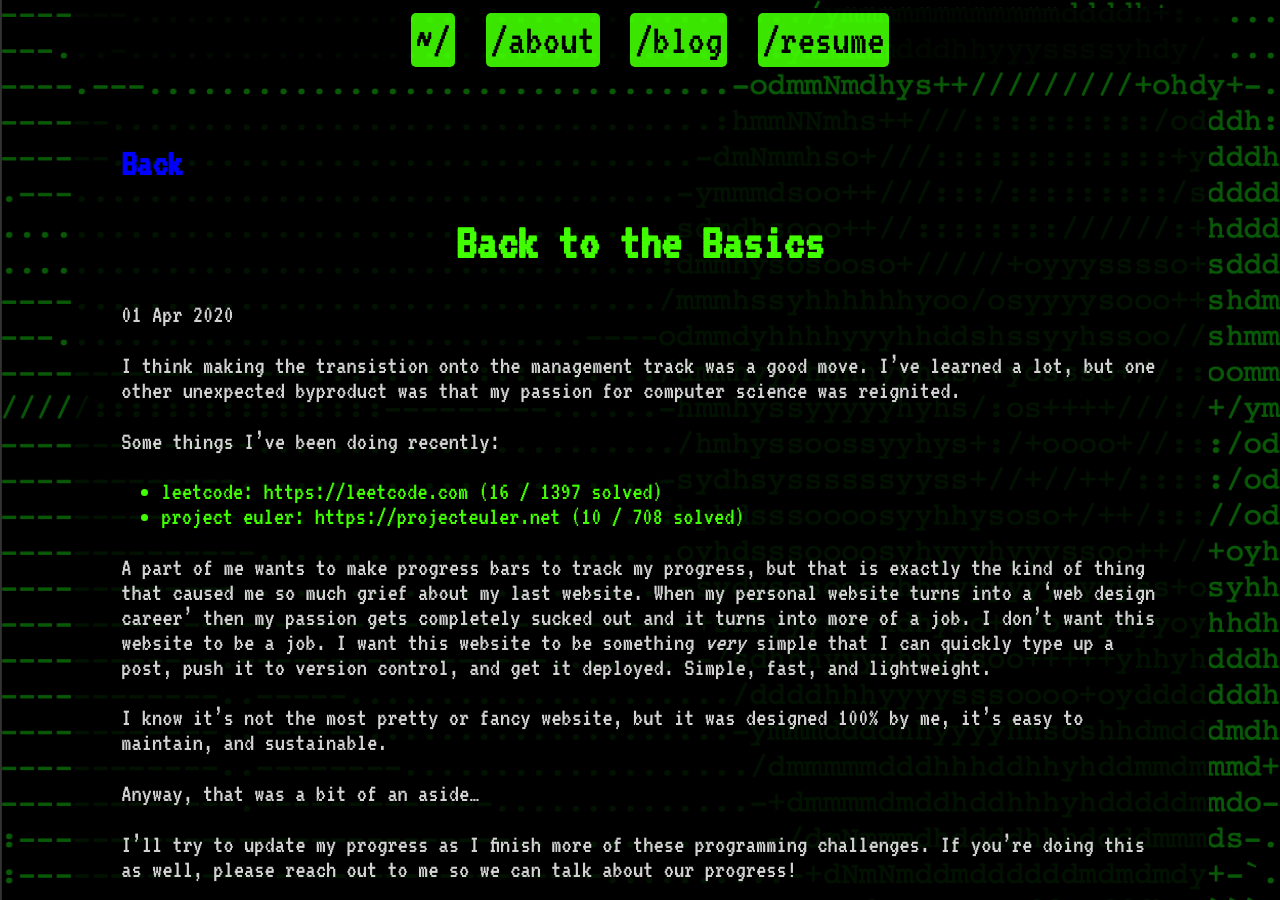
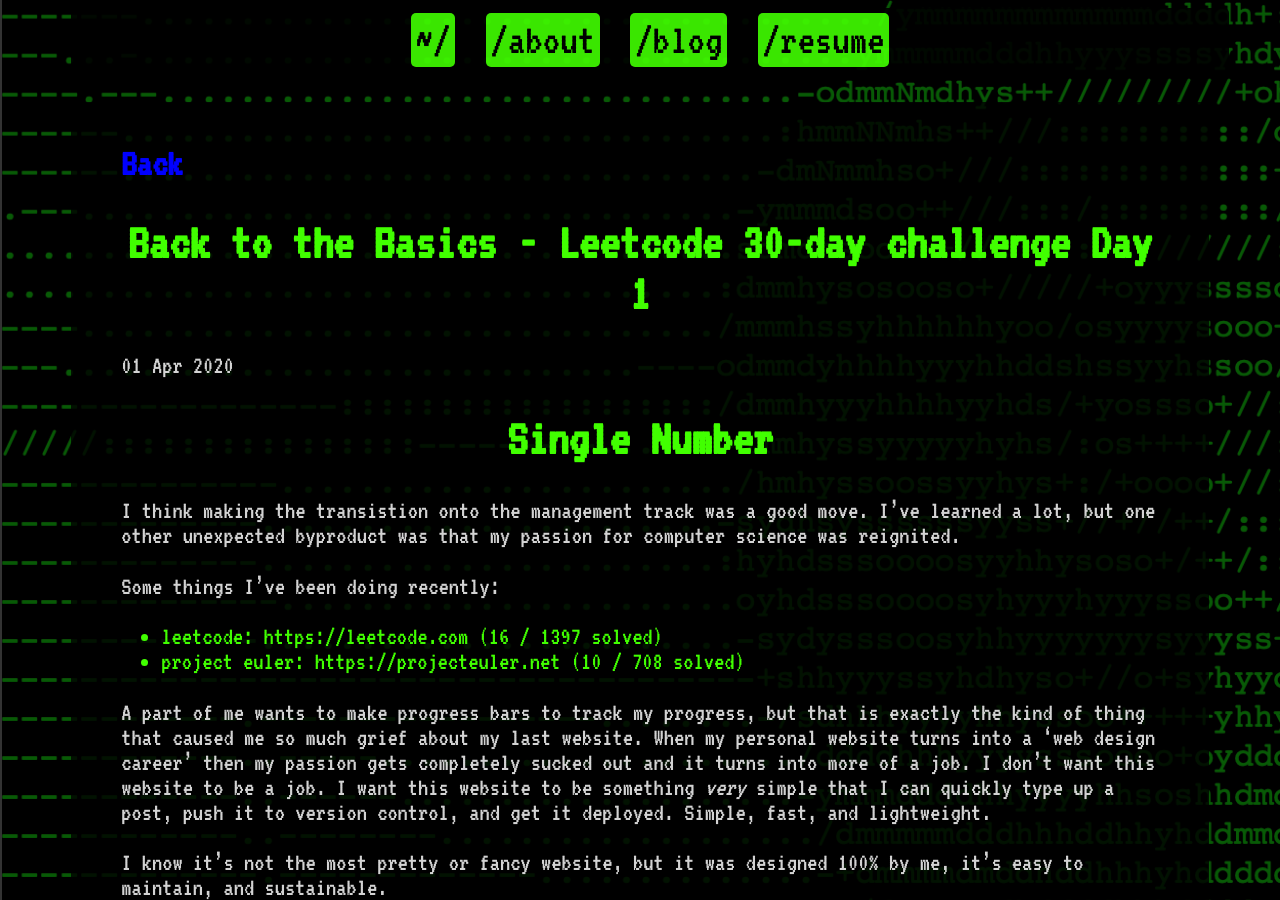
Before and after one commit to bartenbach/proxa.github.io, a Jekyll site: the page built from _posts/2020-04-01-new-coding-projects.markdown, in a window 1280 px wide and 900 px high. Built offline with Jekyll 4.4.1, drawn with Linux system fonts in a browser that asks for light colours.

Commit message:
Fixing titles and formatting for consistency

```diff
--- a/_posts/2020-04-01-new-coding-projects.markdown
+++ b/_posts/2020-04-01-new-coding-projects.markdown
@@ -1,8 +1,10 @@
 ---
-title:  "Back to the Basics"
+title:  "Back to the Basics - Leetcode 30-day challenge Day 1"
 date:   2020-04-01 17:50:17 -0500
 categories: career programming
 ---
+# Single Number
+
 I think making the transistion onto the management track was a good move.  I've learned a lot, but one other unexpected byproduct
 was that my passion for computer science was reignited.
 
--- a/_posts/2020-04-02-leetcode-day-2.markdown
+++ b/_posts/2020-04-02-leetcode-day-2.markdown
@@ -3,6 +3,8 @@ title:  "Leetcode 30-Day Challenge: Day 2"
 date:   2020-04-02 14:50:17 -0500
 categories: career programming
 ---
+# Happy Numbers
+
 So here's the problem statement:
 
 > Write an algorithm to determine if a number is "happy".
```
